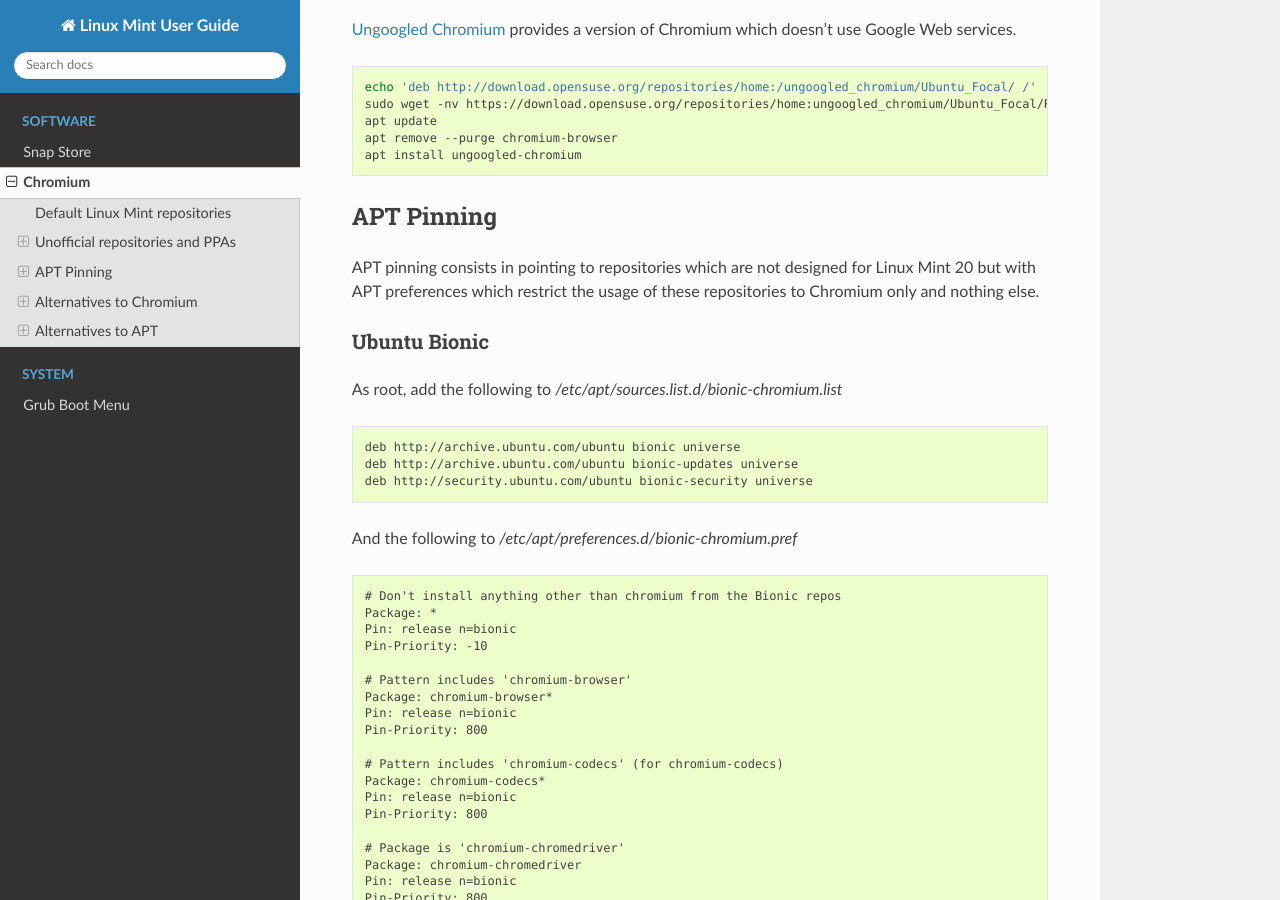
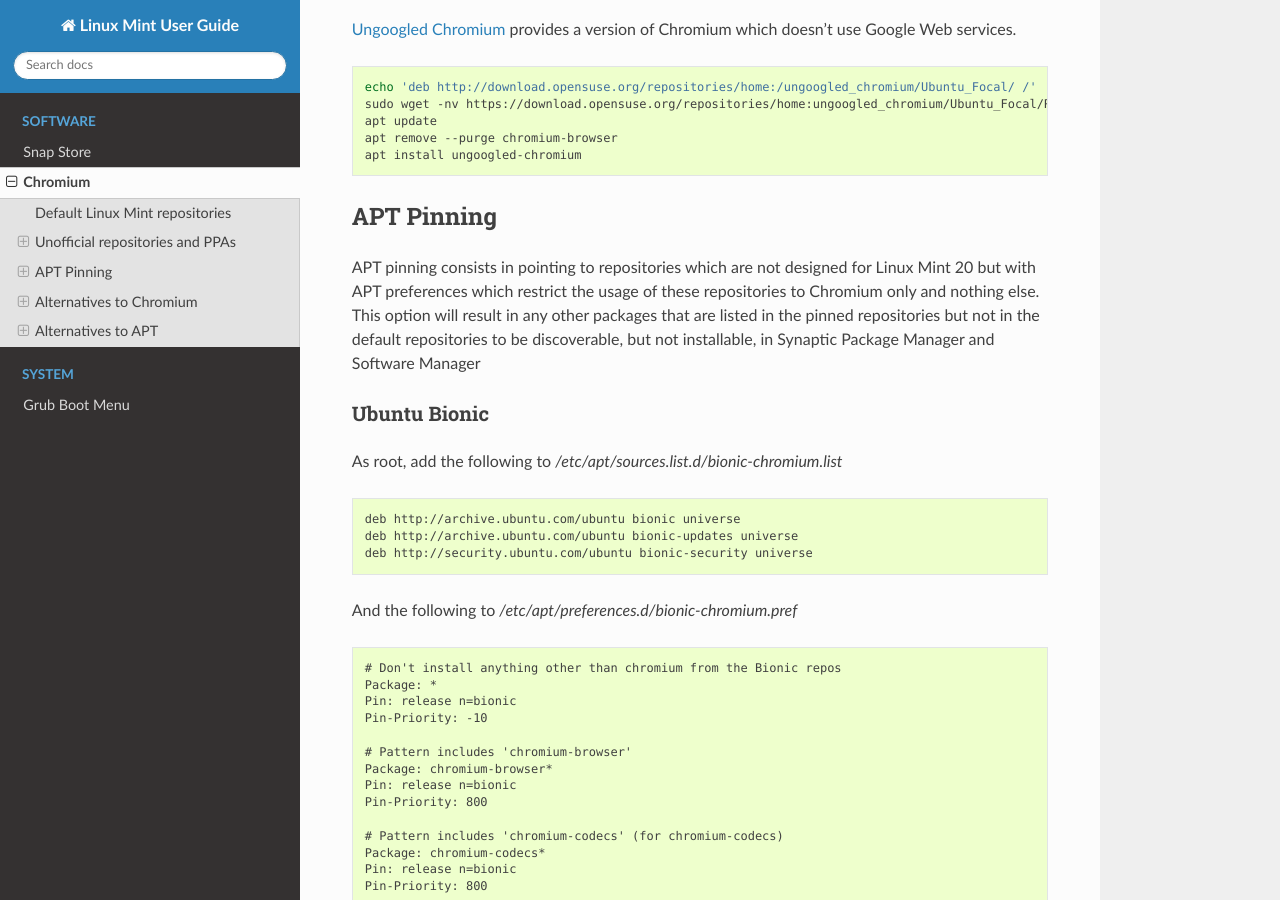
Before and after one commit to linuxmint/doc-user-guide, a Sphinx documentation site: the page built from docs/chromium.rst, in a window 1280 px wide and 900 px high, scrolled down 1957 px. Built offline with Sphinx 7.4.7 and the Read the Docs theme 2.0.0, drawn with Linux system fonts in a browser that asks for light colours.

Commit message:
Chromium - note that apt pinning may result in discoverable but not installable packages

```diff
--- a/docs/chromium.rst
+++ b/docs/chromium.rst
@@ -96,7 +96,7 @@
 APT Pinning
 ===========
 
-APT pinning consists in pointing to repositories which are not designed for Linux Mint 20 but with APT preferences which restrict the usage of these repositories to Chromium only and nothing else.
+APT pinning consists in pointing to repositories which are not designed for Linux Mint 20 but with APT preferences which restrict the usage of these repositories to Chromium only and nothing else. This option will result in any other packages that are listed in the pinned repositories but not in the default repositories to be discoverable, but not installable, in Synaptic Package Manager and Software Manager
 
 Ubuntu Bionic
 -------------
```
